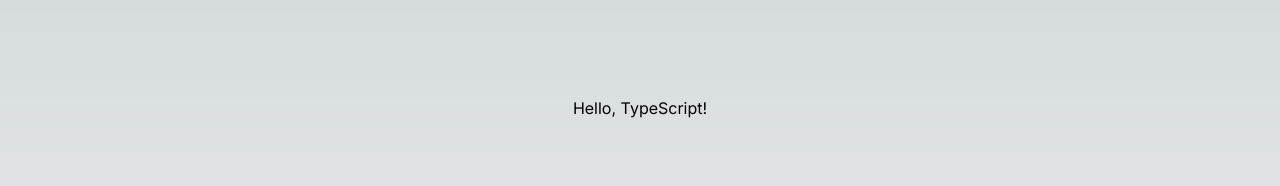
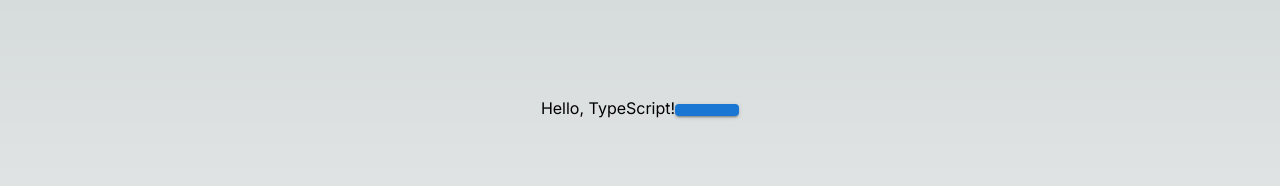
Before and after one commit to chollsak/WokFood, a Next.js app: page / in a window 1280 px wide. Shown: the top 186 px of the page. Built offline with nearby package versions, Linux system fonts and the light colour scheme.

Commit message:
Update Test.tsx

```diff
--- a/src/app/components/Test.tsx
+++ b/src/app/components/Test.tsx
@@ -1,3 +1,4 @@
+import { Button } from '@mui/material';
 import React from 'react';
 
 interface TestProps {
@@ -7,6 +8,8 @@ interface TestProps {
 
 export const Test: React.FC<TestProps> = ({ message }) => {
   return (
-    <div>{message || 'Test'}</div>
+    <div>{message || 'Test'}
+    <Button variant="contained"/>
+    </div>
   );
 };
```
